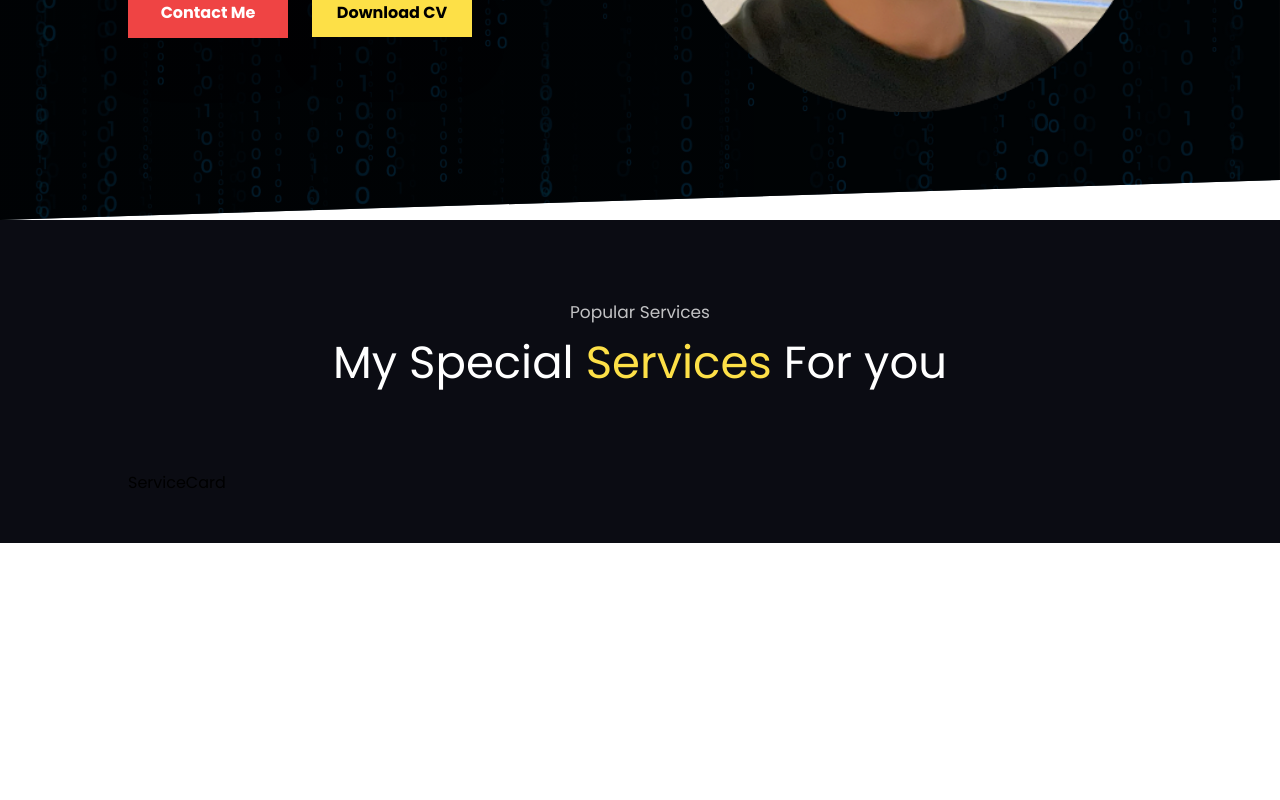
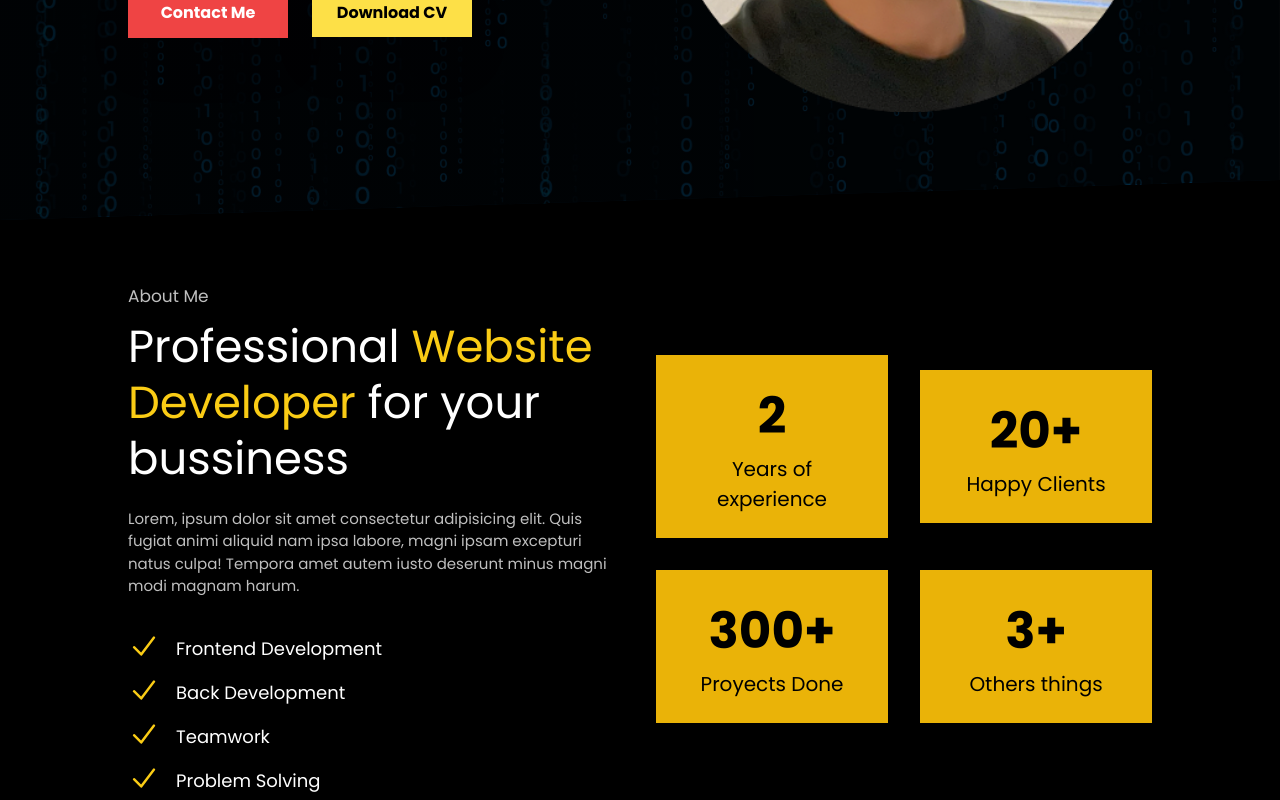
Before and after one commit to gaspym97/myPortfolio, a Next.js app: page / in a window 1280 px wide. Shown: the part 580-1380 px from the top of the page. Before the commit the page ends 1123 px from the top, so only its background shows below. Built offline with nearby package versions, Linux system fonts and the light colour scheme.

Commit message:
aboutMe done

```diff
--- a/app/page.tsx
+++ b/app/page.tsx
@@ -1,9 +1,10 @@
 "use client"
+import React, { useState } from 'react'
 import NavMobile from '@/components/NavMobile'
 import Nav from '@/components/Nav'
 import Hero from '@/components/Hero'
 import Services from '@/components/Services'
-import React, { useState } from 'react'
+import AboutMe from '@/components/AboutMe'
 
 function HomePage() {
 
@@ -18,6 +19,7 @@ function HomePage() {
         <NavMobile showNav={showNav} closeNav={closeNavHandler} />
         <Nav openNav={openNavHandler} />
         <Hero />
+        <AboutMe />
         <Services />
       </div>
     </>
--- /dev/null
+++ b/components/AboutMe.tsx
@@ -0,0 +1,66 @@
+import { CheckIcon } from '@heroicons/react/20/solid'
+import React from 'react'
+
+function AboutMe() {
+    return (
+        <div className='mt-[-6rem] bg-black pb-[3rem]'>
+            <div className='w-[80%] pt-[5rem] sm:pt-[7rem] md:pt-[10rem] mx-auto grid items-center grid-cols-1 lg:grid-cols-2 gap-[2rem]'>
+                <div>
+                    <p className='heading__mini'>About Me</p>
+                    <h1 className='heading__primary'>
+                        Professional <span className='text-yellow-400'>Website Developer</span> for your bussiness
+                    </h1>
+                    <p className='text-[15px] mt-[1.3rem] text-white opacity-75'>Lorem, ipsum dolor sit amet consectetur adipisicing elit. Quis fugiat animi aliquid nam ipsa labore, magni ipsam excepturi natus culpa! Tempora amet autem iusto deserunt minus magni modi magnam harum.</p>
+                    <div className='mt-[2rem] space-y-3'>
+                        <div className='flex items-end space-x-4'>
+                            <CheckIcon className='w-[2rem] h-[2rem] text-yellow-400' />
+                            <p className='text-[18px] text-white'>Frontend Development</p>
+                        </div>
+                        <div className='flex items-end space-x-4'>
+                            <CheckIcon className='w-[2rem] h-[2rem] text-yellow-400' />
+                            <p className='text-[18px] text-white'>Back Development</p>
+                        </div>
+                        <div className='flex items-end space-x-4'>
+                            <CheckIcon className='w-[2rem] h-[2rem] text-yellow-400' />
+                            <p className='text-[18px] text-white'>Teamwork</p>
+                        </div>
+                        <div className='flex items-end space-x-4'>
+                            <CheckIcon className='w-[2rem] h-[2rem] text-yellow-400' />
+                            <p className='text-[18px] text-white'>Problem Solving</p>
+                        </div>
+                    </div>
+                </div>
+                <div className='lg:ml-auto'>
+                    <div className='grid grid-cols-1 sm:grid-cols-2 items-center gap-[2rem]'>
+                        <div className='p-6 text-center bg-yellow-500'>
+                            <p className='text-[50px] text-black font-bold'>2</p>
+                            <p className='text-[20px] text-black font-600'>
+                                Years of experience
+                            </p>
+                        </div>
+                        <div className='p-6 text-center bg-yellow-500'>
+                            <p className='text-[50px] text-black font-bold'>20+</p>
+                            <p className='text-[20px] text-black font-600'>
+                                Happy Clients
+                            </p>
+                        </div>
+                        <div className='p-6 text-center bg-yellow-500'>
+                            <p className='text-[50px] text-black font-bold'>300+</p>
+                            <p className='text-[20px] text-black font-600'>
+                                Proyects Done
+                            </p>
+                        </div>
+                        <div className='p-6 text-center bg-yellow-500'>
+                            <p className='text-[50px] text-black font-bold'>3+</p>
+                            <p className='text-[20px] text-black font-600'>
+                                Others things
+                            </p>
+                        </div>
+                    </div>
+                </div>
+            </div>
+        </div>
+    )
+}
+
+export default AboutMe
```
